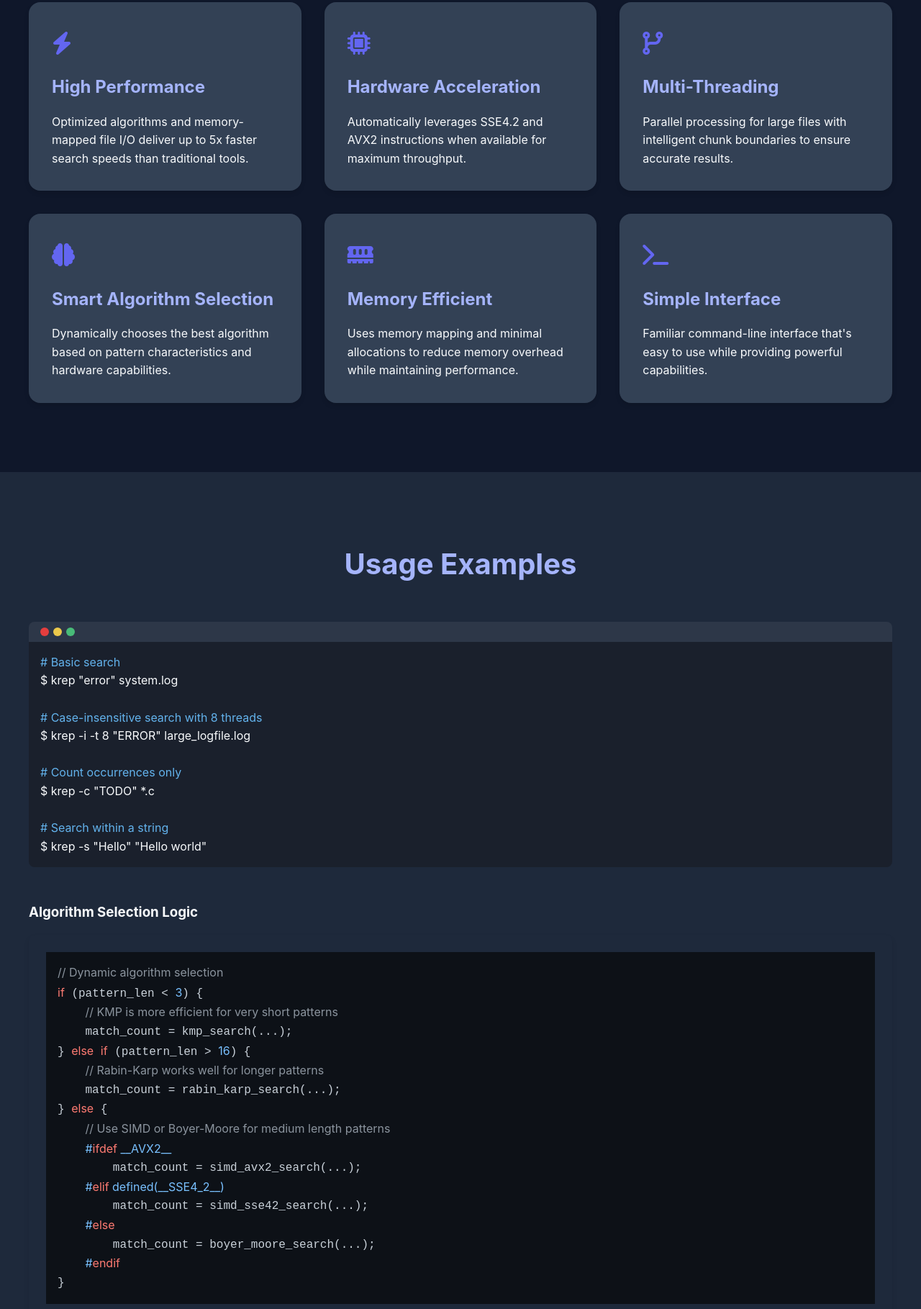
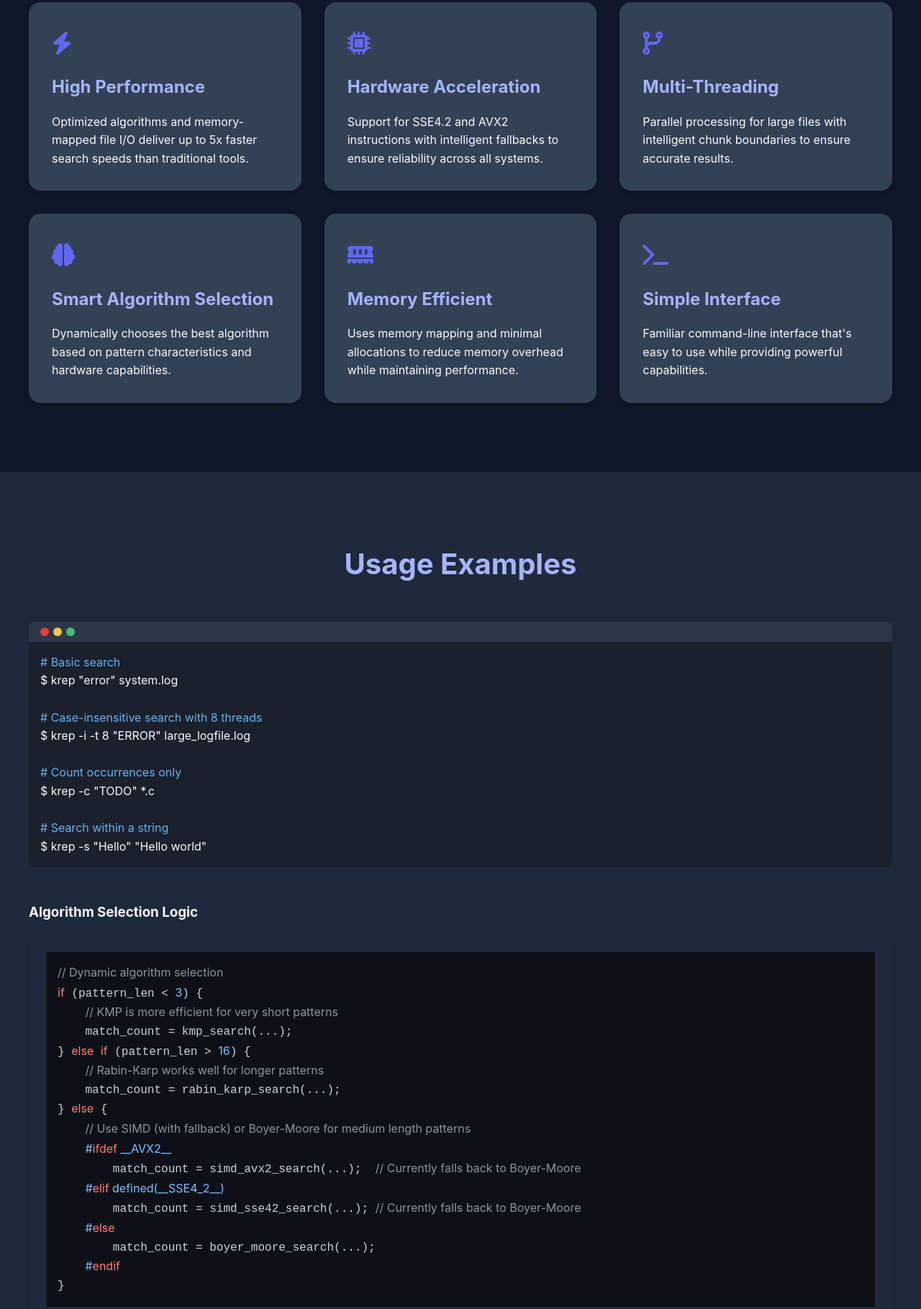
Before and after one commit to ashllll/log_hightlight_krep, a plain HTML site: page docs/index.html in a window 1280 px wide. Shown: the part 1005-2824 px from the top of the page at 72% size. Drawn offline with nearby package versions, Linux system fonts and the light colour scheme.

Commit message:
docs(html): Update index.html to reflect SIMD fallback status
- Updated the description for the "Hardware Acceleration" feature on the landing page to clarify that SSE4.2/AVX2 support includes fallbacks for reliability.
- Added comments to the algorithm selection code snippet in `index.html` indicating that the SSE4.2 and AVX2 code paths currently fall back to Boyer-Moore.
- This aligns the documentation with the implementation in v0.2.3 where the SIMD code is temporarily disabled pending fixes.

```diff
--- a/docs/index.html
+++ b/docs/index.html
@@ -391,7 +391,8 @@
                         <i class="fas fa-microchip"></i>
                     </div>
                     <h3 class="feature-title">Hardware Acceleration</h3>
-                    <p>Automatically leverages SSE4.2 and AVX2 instructions when available for maximum throughput.</p>
+                    <p>Support for SSE4.2 and AVX2 instructions with intelligent fallbacks to ensure reliability across
+                        all systems.</p>
                 </div>
 
                 <div class="feature-card">
@@ -467,11 +468,11 @@ if (pattern_len < 3) {
     // Rabin-Karp works well for longer patterns
     match_count = rabin_karp_search(...);
 } else {
-    // Use SIMD or Boyer-Moore for medium length patterns
+    // Use SIMD (with fallback) or Boyer-Moore for medium length patterns
     #ifdef __AVX2__
-        match_count = simd_avx2_search(...);
+        match_count = simd_avx2_search(...);  // Currently falls back to Boyer-Moore
     #elif defined(__SSE4_2__)
-        match_count = simd_sse42_search(...);
+        match_count = simd_sse42_search(...); // Currently falls back to Boyer-Moore
     #else
         match_count = boyer_moore_search(...);
     #endif
```
